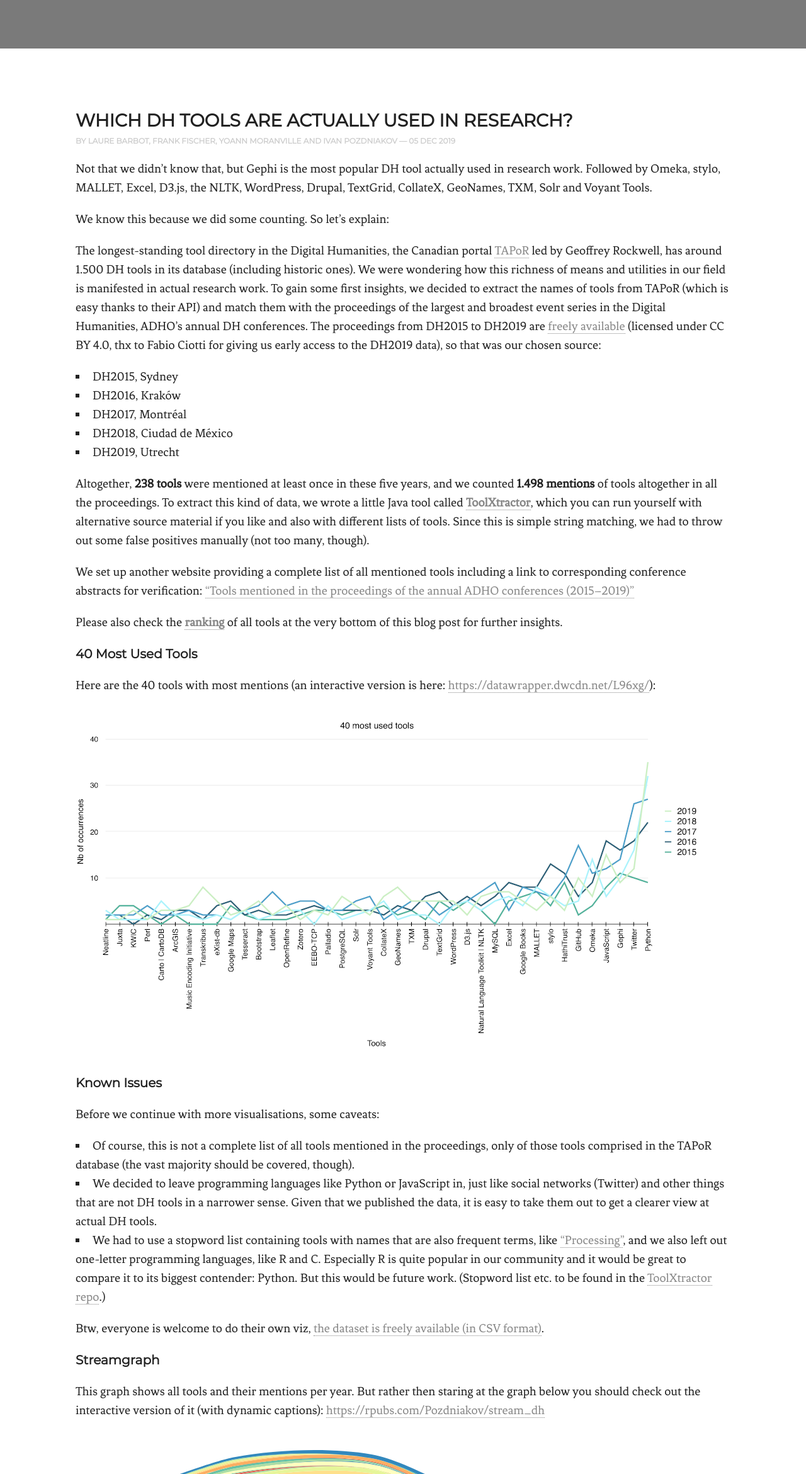
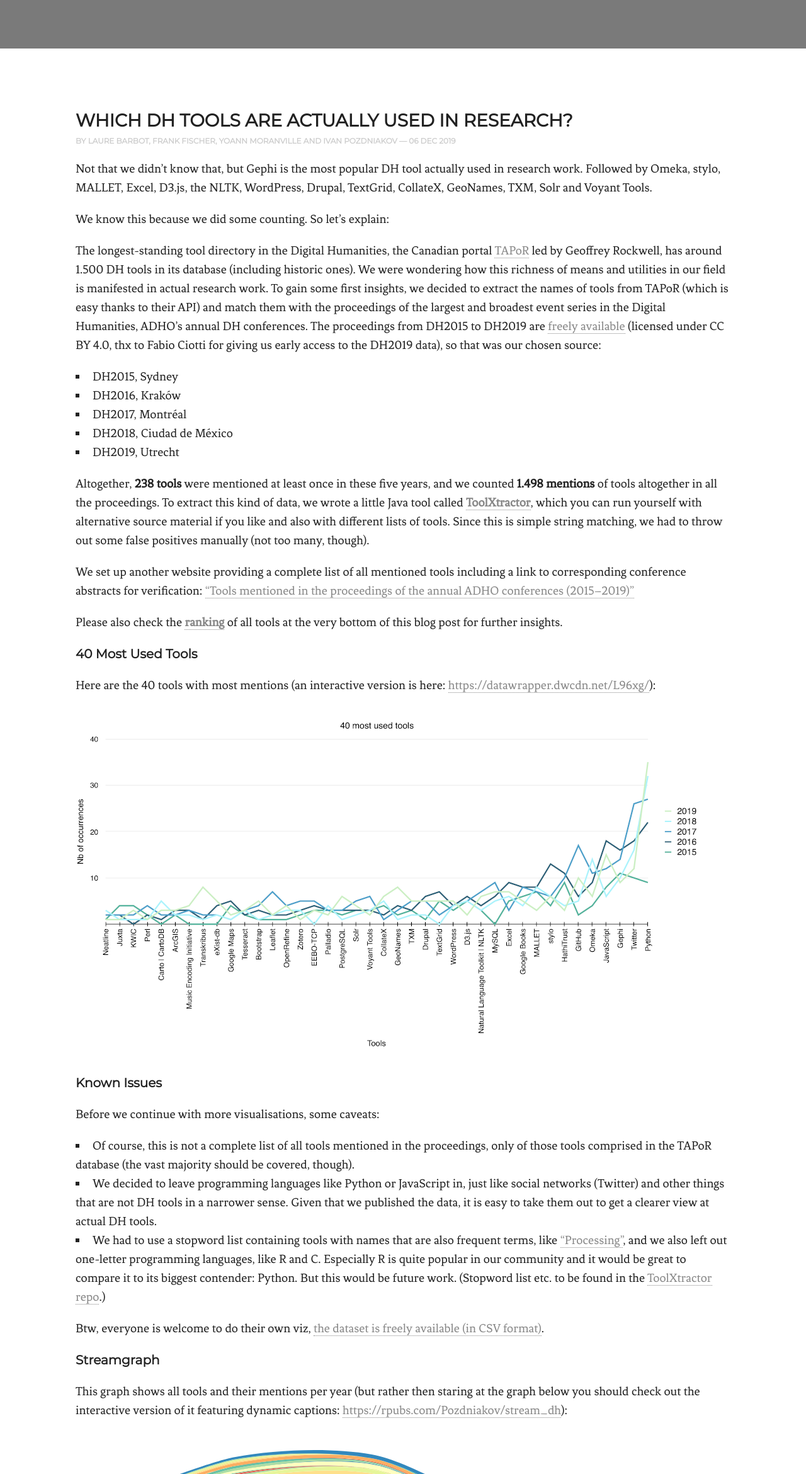
Before and after one commit to weltliteratur/blog, a Jekyll site: the page built from _posts/2019-12-06-dh-tools-used-in-research.markdown, in a window 1280 px wide. Shown: the part 173-2513 px from the top of the page at 63% size. Built offline with Jekyll 4.4.1, drawn with Linux system fonts in a browser that asks for light colours.

Commit message:
bump date

```diff
--- a/_posts/2019-12-05-dh-tools-used-in-research.markdown
+++ b/_posts/2019-12-06-dh-tools-used-in-research.markdown
@@ -3,7 +3,7 @@
 layout: post
 author: [laure, frank, yoann, ivan]
 comments: true
-date: 2019-12-05
+date: 2019-12-06
 ---
 
 Not that we didn't know that, but Gephi is the most popular DH tool actually used in research work. Followed by Omeka, stylo, MALLET, Excel, D3.js, the NLTK, WordPress, Drupal, TextGrid, CollateX, GeoNames, TXM, Solr and Voyant Tools.
@@ -44,7 +44,7 @@
 
 ## Streamgraph
 
-This graph shows all tools and their mentions per year. But rather then staring at the graph below you should check out the interactive version of it (with dynamic captions): [https://rpubs.com/Pozdniakov/stream_dh](https://rpubs.com/Pozdniakov/stream_dh)
+This graph shows all tools and their mentions per year (but rather then staring at the graph below you should check out the interactive version of it featuring dynamic captions: [https://rpubs.com/Pozdniakov/stream_dh](https://rpubs.com/Pozdniakov/stream_dh)):
 
 <figure style="text-align:left;">
   <img src="/images/dh-tools-used-in-research/streamgraph.png" alt="Streamgraph" style="width:925px;" />
```
